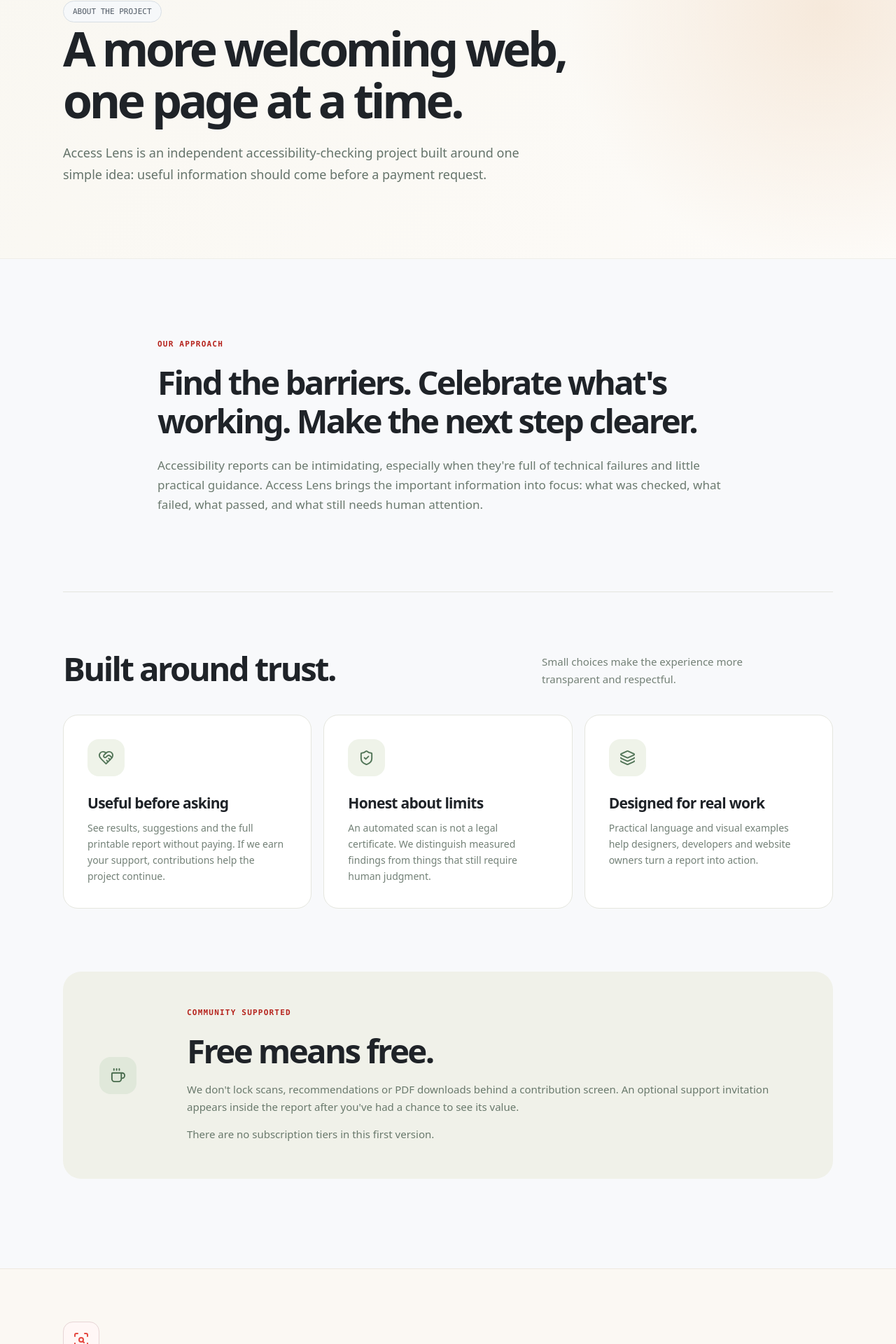
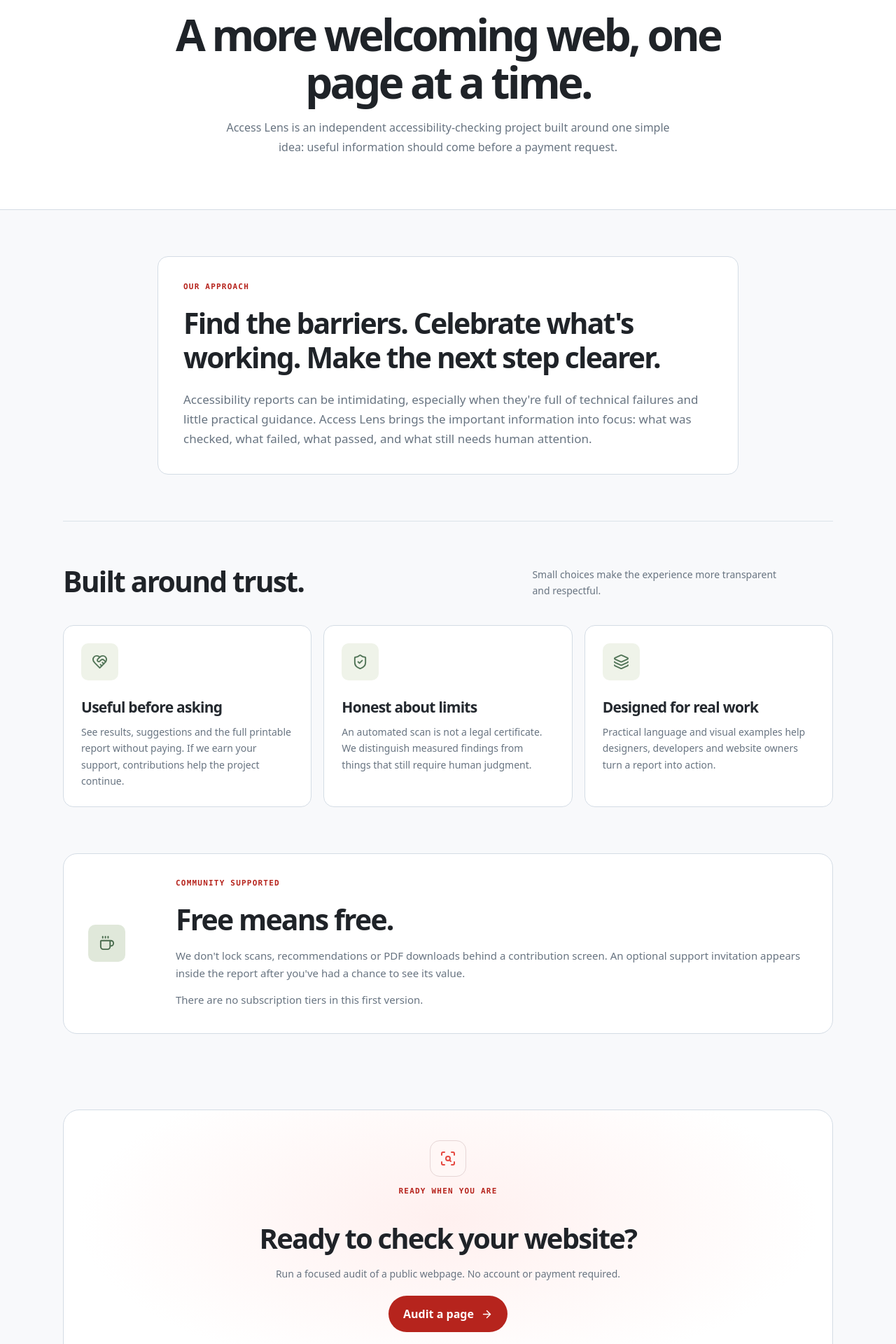
Before and after one commit to dionpram/A11Ylens, a Next.js app: page /about in a window 1280 px wide. Shown: the part 175-2095 px from the top of the page at 70% size. Built offline with nearby package versions, Linux system fonts and the light colour scheme.

Commit message:
style: apply consistent Stitch card, FAQ, privacy, and methodology design across all info pages

```diff
--- a/app/globals.css
+++ b/app/globals.css
@@ -411,3 +411,58 @@
 .stitch-footer-bottom{padding-top:24px;padding-bottom:27px;}
 }
 @media screen and (max-width:760px){.stitch-footer-main{grid-template-columns:repeat(2,minmax(0,1fr));gap:32px;}.stitch-footer-identity{grid-column:1/-1;}}
+
+
+/* Shared Stitch design treatment for How it works, Methodology, About, FAQ, Privacy */
+@media screen {
+.stitch-info-main{background:#f8f9fb;color:#1f2328;}
+.stitch-info-hero{background:#fff;border-bottom:1px solid #d4dce5;text-align:center;}
+.stitch-info-hero .info-hero-inner{padding:71px 24px 75px;max-width:940px;}
+.stitch-info-hero .stitch-terminal-label{color:#0969da;background:#f6f8fa;border:1px solid #d4dce5;font-size:11px;letter-spacing:.06em;}
+.stitch-info-hero h1{font-size:clamp(36px,5vw,62px);line-height:1.1;letter-spacing:-.06em;margin:19px auto 0;max-width:830px;}
+.stitch-info-hero p{color:#687481;font-size:16px;line-height:1.7;max-width:670px;margin:18px auto 0;}
+.stitch-info-content{padding-top:66px;padding-bottom:42px;}
+.stitch-info-content .info-section{padding-bottom:66px;}
+.stitch-info-content .info-section-divider{border-color:#dce3e9;padding-top:61px;}
+.stitch-info-content .info-split-heading{gap:26px;}
+.stitch-info-content .info-split-heading h2,.stitch-info-content .about-statement h2,.stitch-info-content .info-feature-panel h2,.stitch-info-content .faq-layout aside h2{font-size:clamp(28px,3.2vw,41px);line-height:1.2;letter-spacing:-.045em;}
+.stitch-info-content p{color:#687481;}
+.stitch-info-content .info-split-heading p{color:#687481;font-size:14px;line-height:1.65;}
+.stitch-info-content :is(.journey-card,.outcome-grid article,.method-limitations article,.values-cards article,.status-guide-row,.method-step,.score-explainer,.privacy-section,.privacy-banner,.about-statement,.info-preview-example){background:#fff;border:1px solid #d4dce5;border-radius:15px;box-shadow:none;}
+.stitch-info-content :is(.journey-card,.outcome-grid article,.method-limitations article,.values-cards article){padding:25px;}
+.stitch-info-content :is(.journey-card h3,.outcome-grid h3,.method-limitations h3,.values-cards h3,.method-step h3,.status-guide h3){color:#24292f;}
+.stitch-info-content :is(.journey-icon,.values-card-icon,.tile-icon){border-radius:10px;}
+.stitch-info-content .info-feature-panel{background:#fff;border:1px solid #d4dce5;border-radius:20px;padding:35px;box-shadow:none;}
+.stitch-info-content .info-preview-example{background:#f6f8fa;}
+.stitch-info-content .info-feature-panel a,.stitch-info-content .info-text-link,.stitch-info-content .info-external-link{color:#0969da;}
+.stitch-info-content .method-step{padding:20px 23px;gap:18px;}
+.stitch-info-content .method-step>span{color:#0969da;background:#e8f3ff;border-radius:8px;}
+.stitch-info-content .status-guide-row{padding:20px 24px;}
+.stitch-info-content .score-explainer{padding:30px;}
+.stitch-info-content .score-example{border:1px solid #d4dce5;border-radius:12px;background:#f6f8fa;}
+.stitch-info-content .about-statement{padding:36px;}
+.stitch-info-content .privacy-layout{gap:17px;}
+.stitch-info-content .privacy-section,.stitch-info-content .privacy-banner{padding:28px;}
+.stitch-info-content .privacy-banner{background:#fff8ec;border-color:#e8d3a8;}
+.stitch-info-content .faq-layout{gap:34px;}
+.stitch-info-content .faq-group h2{font-size:17px;letter-spacing:-.02em;}
+.stitch-info-content .faq-item{background:#fff;border:1px solid #d4dce5;border-radius:13px;overflow:hidden;margin-top:10px;}
+.stitch-info-content .faq-item summary{padding:18px 20px;color:#24292f;font-weight:650;}
+.stitch-info-content .faq-item p{padding:3px 20px 20px;color:#687481;}
+.stitch-info-content .faq-item summary span{color:#65717e;}
+.stitch-info-final{padding:0 0 75px;background:#f8f9fb;border:0;}
+.stitch-info-final-card{display:flex;flex-direction:column;align-items:center;text-align:center;gap:12px;padding:43px 24px;background:radial-gradient(ellipse at 50% 40%,#fff0ef,#fff 68%);border:1px solid #d4dce5;border-radius:23px;}
+.stitch-info-final-card .stitch-bottom-icon{margin-bottom:2px;}
+.stitch-info-final-card h2{font-size:clamp(28px,3.7vw,40px);letter-spacing:-.045em;}
+.stitch-info-final-card p{font-size:14px;color:#687481;margin:0 auto 8px;}
+.stitch-info-final-card .button{border-radius:999px;min-height:44px;}
+.stitch-info-final-card small{font:11px ui-monospace,SFMono-Regular,Consolas,monospace;color:#687481;margin-top:8px;}
+}
+@media screen and (max-width:760px){
+.stitch-info-hero .info-hero-inner{padding:53px 20px 58px;}
+.stitch-info-content{padding-top:40px;}
+.stitch-info-content .info-section{padding-bottom:45px;}
+.stitch-info-content .info-section-divider{padding-top:43px;}
+.stitch-info-content .info-feature-panel,.stitch-info-content .about-statement{padding:23px;}
+.stitch-info-final-card{padding:34px 19px;}
+}
```
